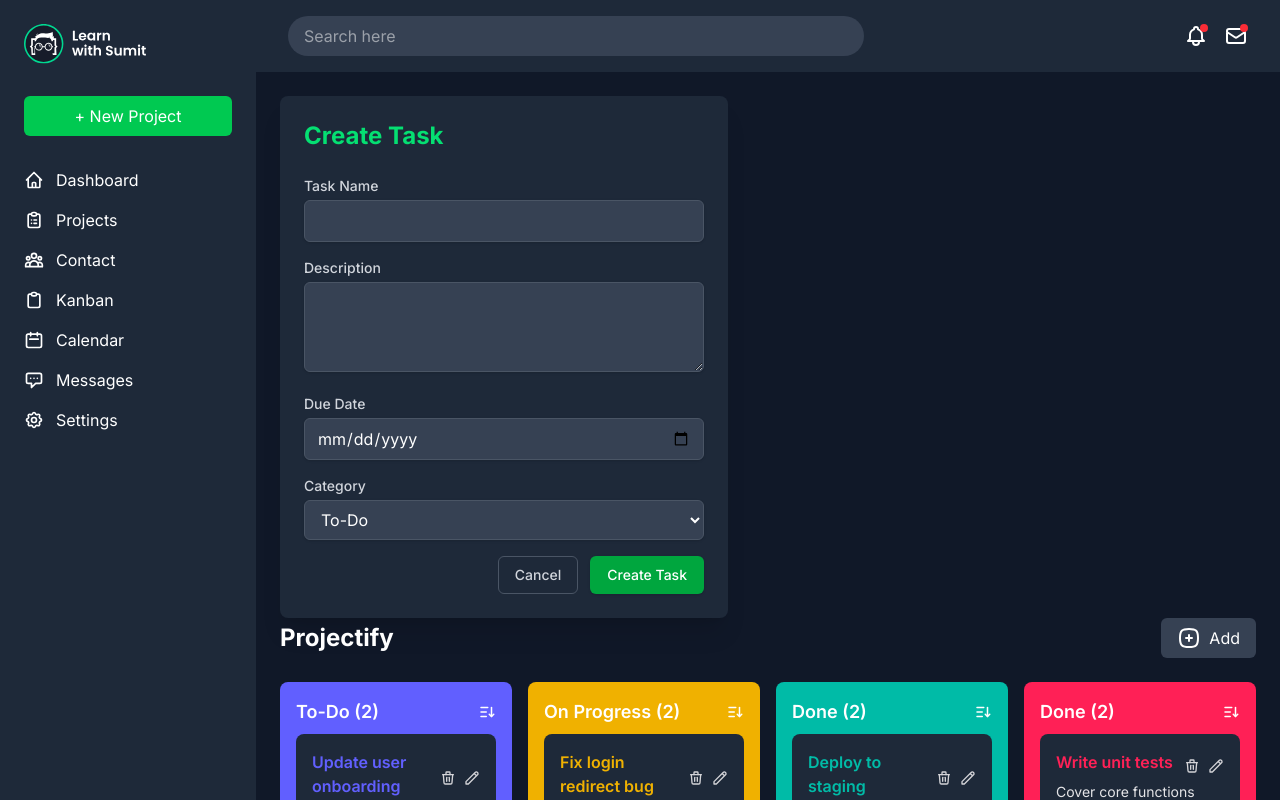
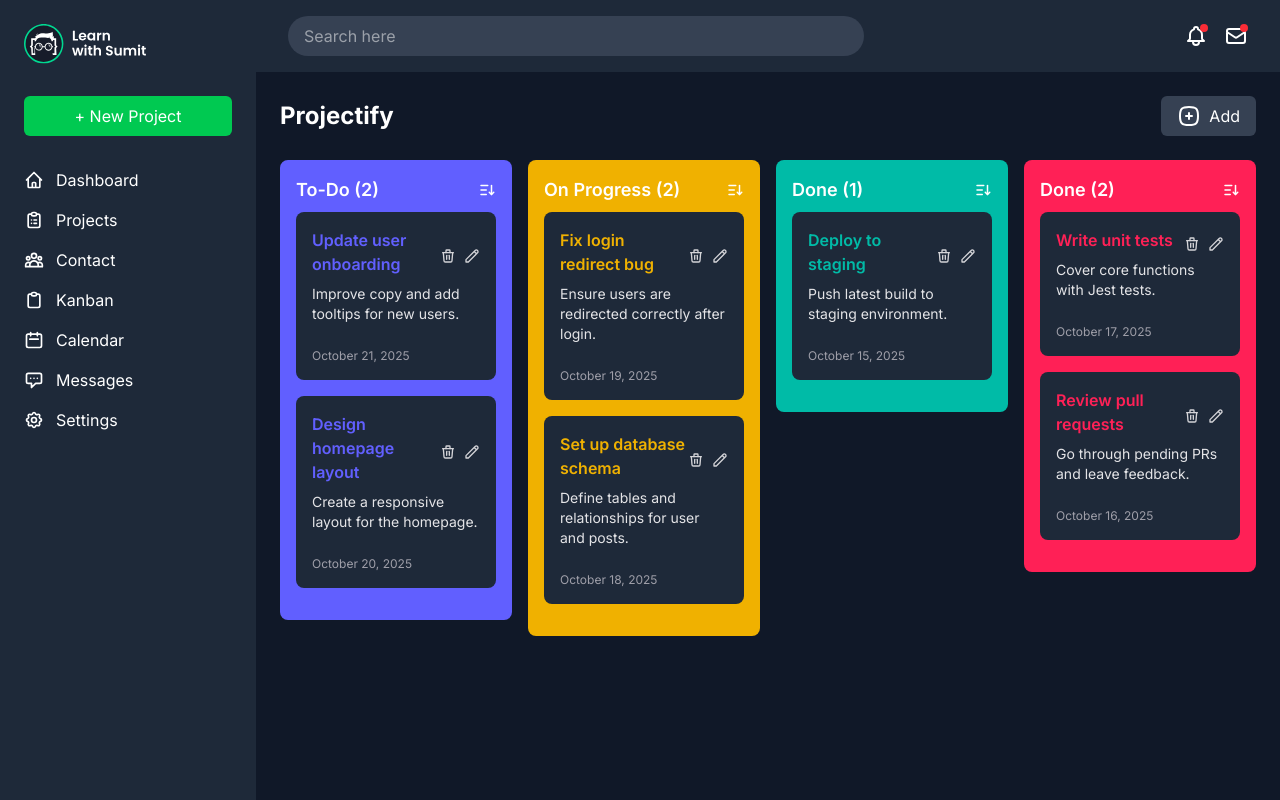
Before and after one commit to istiaq-tanim/all-projects, a React (Vite) app: page / in a window 1280 px wide. Built offline with nearby package versions, Linux system fonts and the light colour scheme.

Commit message:
add task function added

```diff
--- a/src/App.jsx
+++ b/src/App.jsx
@@ -6,6 +6,7 @@ import TaskProvider from "./Providers/TaskProvider";
 function App() {
   return (
     <div className="flex h-screen">
+
       <Sidebar></Sidebar>
       <TaskProvider>
         <main className="flex-1 overflow-y-auto overflow-x-hidden">
--- a/src/components/TaskBoard/AddEditTaskModal.jsx
+++ b/src/components/TaskBoard/AddEditTaskModal.jsx
@@ -1,21 +1,56 @@
+import { useState } from "react"
+import { useTask } from "../../hooks/useTask"
 
-function AddEditTaskModal() {
+function AddEditTaskModal({ onCloseModal }) {
+      const { dispatch } = useTask()
+      const [task, setTask] = useState({
+            title: "",
+            description: "",
+            date: "",
+            category: "todo"
+      })
+
+      const handleChange = (e) => {
+            setTask({
+                  ...task,
+                  [e.target.name]: e.target.value
+            })
+      }
+
+      const handleSubmit = (e) => {
+            e.preventDefault()
+            dispatch({
+                  type: "add",
+                  task
+            })
+            setTask({
+                  title: "",
+                  description: "",
+                  date: "",
+                  category: ""
+            })
+            onCloseModal()
+      }
       return (
             <>
-                  <div className="w-full max-w-md rounded-lg bg-gray-800 shadow-xl">
+
+                  <div className="fixed top-0 left-0 w-screen h-screen z-50 bg-black/60 backdrop-blur-sm">
+                        <div className="absolute left-1/2 top-1/2 -translate-x-1/2 -translate-y-1/2 w-full max-w-md rounded-lg bg-gray-800 shadow-xl">
                               <div className="p-6">
                                     <h2 className="mb-6 text-2xl font-bold text-green-400">Create Task</h2>
-                              <form>
+                                    <form onSubmit={handleSubmit}>
                                           <div className="mb-4">
                                                 <label
-                                                for="taskName"
+                                                      for="title"
                                                       className="mb-1 block text-sm font-medium text-gray-300"
                                                 >Task Name</label
                                                 >
                                                 <input
                                                       type="text"
-                                                id="taskName"
-                                                name="taskName"
+                                                      id="title"
+                                                      name="title"
+                                                      value={task.title}
+                                                      onChange={handleChange}
                                                       required
                                                       className="w-full rounded-md border border-gray-600 bg-gray-700 px-3 py-2 text-white placeholder-gray-400 shadow-sm focus:border-green-500 focus:outline-none focus:ring-2 focus:ring-green-500"
                                                 />
@@ -29,20 +64,26 @@ function AddEditTaskModal() {
                                                 <textarea
                                                       id="description"
                                                       name="description"
+                                                      value={task.description}
+                                                      onChange={handleChange}
                                                       rows="3"
+                                                      required
                                                       className="w-full rounded-md border border-gray-600 bg-gray-700 px-3 py-2 text-white placeholder-gray-400 shadow-sm focus:border-green-500 focus:outline-none focus:ring-2 focus:ring-green-500"
                                                 ></textarea>
                                           </div>
                                           <div className="mb-4">
                                                 <label
-                                                for="dueDate"
+                                                      for="date"
                                                       className="mb-1 block text-sm font-medium text-gray-300"
                                                 >Due Date</label
                                                 >
                                                 <input
                                                       type="date"
-                                                id="dueDate"
-                                                name="dueDate"
+                                                      id="date"
+                                                      name="date"
+                                                      value={task.date}
+                                                      onChange={handleChange}
+                                                      required
                                                       className="w-full rounded-md border border-gray-600 bg-gray-700 px-3 py-2 text-white shadow-sm focus:border-green-500 focus:outline-none focus:ring-2 focus:ring-green-500"
                                                 />
                                           </div>
@@ -56,10 +97,13 @@ function AddEditTaskModal() {
                                                 <select
                                                       id="category"
                                                       name="category"
+                                                      value={task.category}
+                                                      required
+                                                      onChange={handleChange}
                                                       className="w-full rounded-md border border-gray-600 bg-gray-700 px-3 py-2 text-white shadow-sm focus:border-green-500 focus:outline-none focus:ring-2 focus:ring-green-500"
                                                 >
                                                       <option value="todo">To-Do</option>
-                                                <option value="inprogress">On Progress</option>
+                                                      <option value="progress">On Progress</option>
                                                       <option value="done">Done</option>
                                                       <option value="revised">Revised</option>
                                                 </select>
@@ -67,6 +111,7 @@ function AddEditTaskModal() {
 
                                           <div className="flex justify-end space-x-3">
                                                 <button
+                                                      onClick={onCloseModal}
                                                       type="button"
                                                       className="rounded-md border border-gray-600 px-4 py-2 text-sm font-medium text-gray-300 hover:bg-gray-700 focus:outline-none focus:ring-2 focus:ring-green-500 focus:ring-offset-2 focus:ring-offset-gray-800"
                                                 >
@@ -82,6 +127,7 @@ function AddEditTaskModal() {
                                     </form>
                               </div>
                         </div>
+                  </div>
             </>
       )
 }
--- a/src/components/TaskBoard/AddTask.jsx
+++ b/src/components/TaskBoard/AddTask.jsx
@@ -1,11 +1,12 @@
 
-function AddTask() {
+function AddTask({ onOpenModal }) {
       return (
             <div className="mb-6 flex items-center justify-between">
                   <h2 className="text-2xl font-bold">Projectify</h2>
                   <div className="flex space-x-2">
                         <button
-                              className="flex items-center rounded-md bg-gray-700 px-4 py-2 text-white"
+                              onClick={onOpenModal}
+                              className="flex items-center rounded-md bg-gray-700 px-4 py-2 text-white cursor-pointer"
                         >
                               <svg
                                     xmlns="http://www.w3.org/2000/svg"
--- a/src/components/TaskBoard/TaskBoard.jsx
+++ b/src/components/TaskBoard/TaskBoard.jsx
@@ -1,3 +1,4 @@
+import { useState } from "react";
 import { useTask } from "../../hooks/useTask";
 import AddEditTaskModal from "./AddEditTaskModal";
 import AddTask from "./AddTask";
@@ -5,6 +6,8 @@ import TaskColumn from "./TaskColumn";
 
 function TaskBoard() {
       const { tasks } = useTask()
+      console.log(tasks)
+      const [openModal, setOpenModal] = useState(false)
 
       const todoTasks = tasks.filter(task => task.category === "todo")
       const progressTasks = tasks.filter(task => task.category === "progress")
@@ -12,8 +15,10 @@ function TaskBoard() {
       const reviseTasks = tasks.filter(task => task.category === "revise")
       return (
             <div className="mx-auto max-w-7xl p-6">
-                  <AddEditTaskModal></AddEditTaskModal>
-                  <AddTask></AddTask>
+                  {
+                        openModal && <AddEditTaskModal onCloseModal={() => setOpenModal(false)}></AddEditTaskModal>
+                  }
+                  <AddTask onOpenModal={() => setOpenModal(true)}></AddTask>
                   <div class="-mx-2 mb-6 flex flex-wrap">
                         <TaskColumn categoriesTask={todoTasks} color="indigo" title="To-Do"></TaskColumn>
                         <TaskColumn categoriesTask={progressTasks} color="yellow" title="On Progress"></TaskColumn>
--- a/src/data.js
+++ b/src/data.js
@@ -48,13 +48,13 @@ const initialTasks = [
             category: "revise",
             date: "2025-10-16"
       },
-      {
-            id: 8,
-            title: "Finalize UI color palette",
-            description: "Choose final color theme for the app.",
-            category: "done",
-            date: "2025-10-14"
-      }
+      // {
+      //       id: 8,
+      //       title: "Finalize UI color palette",
+      //       description: "Choose final color theme for the app.",
+      //       category: "done",
+      //       date: "2025-10-14"
+      // }
 ];
 
 export default initialTasks
--- a/src/reducers/taskReducer.js
+++ b/src/reducers/taskReducer.js
@@ -1,5 +1,15 @@
 const taskReducer = (tasks, action) => {
       switch (action.type) {
+            case "add": {
+                  console.log(action)
+                  return [
+                        ...tasks,
+                        {
+                              id: crypto.randomUUID(),
+                              ...action.task
+                        }
+                  ]
+            }
             case "delete": {
                   return tasks.filter((task) => task.id !== action.id)
             }
```
Lines whose indentation alone changed are shown as unchanged.
